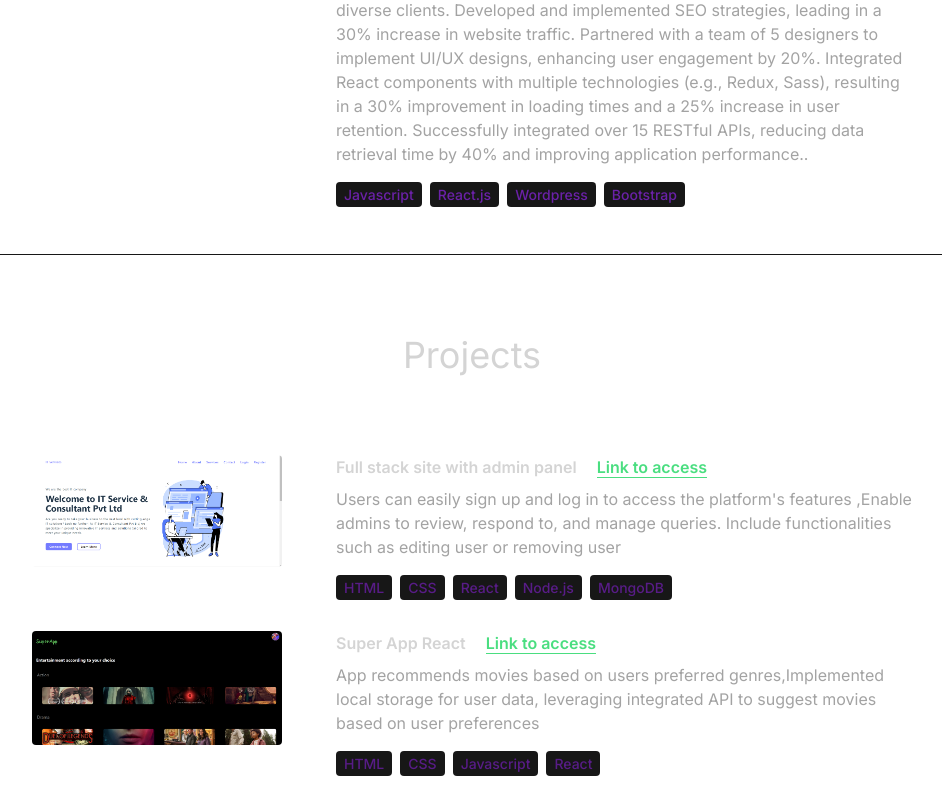
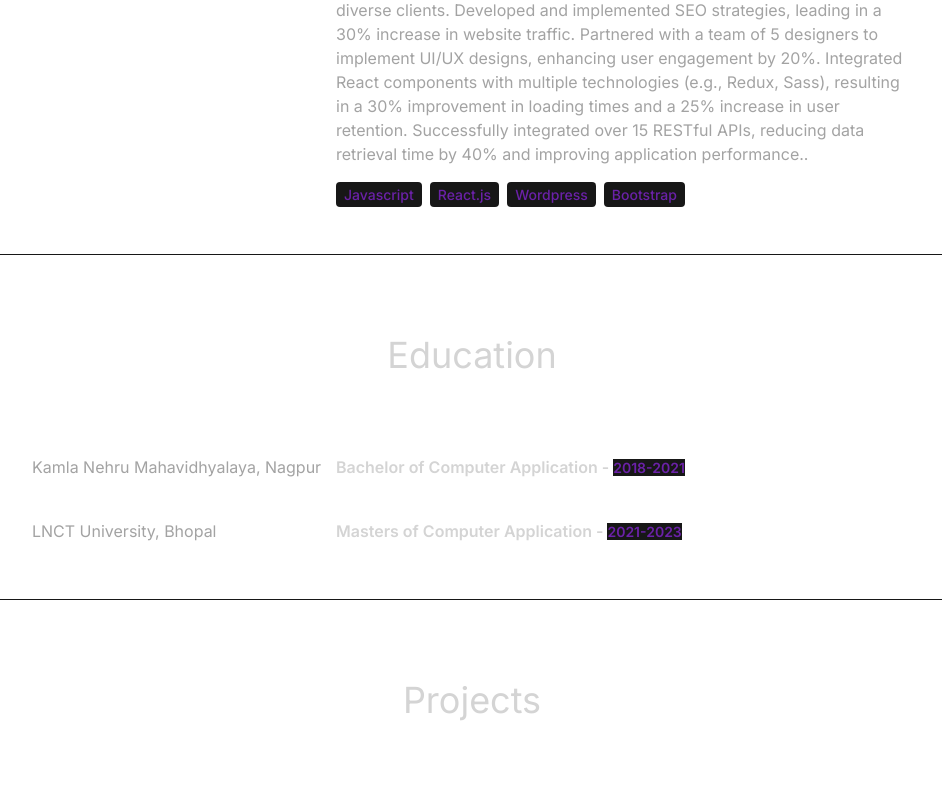
Before and after one commit to abhisheksahu504/Portfolio-Project, a React (Vite) app: page / in a window 1280 px wide. Shown: the part 2245-3042 px from the top of the page, without its empty margins (168-1110 px from the left). Built offline with nearby package versions, Linux system fonts and the light colour scheme.

Commit message:
Education section done

```diff
--- a/src/App.jsx
+++ b/src/App.jsx
@@ -6,6 +6,7 @@ import Technologies from "./components/Technologies";
 import Experience from "./components/Experience";
 import Projects from "./components/Projects";
 import Contact from "./components/Contact";
+import Education from "./components/Education";
 
 const App = () => {
   return (
@@ -20,6 +21,7 @@ const App = () => {
         <About />
         <Technologies />
         <Experience />
+        <Education />
         <Projects />
         <Contact />
       </div>
--- /dev/null
+++ b/src/components/Education.jsx
@@ -0,0 +1,47 @@
+import { motion } from "framer-motion";
+import { EDUCATIONS } from "../constants";
+const Education = () => {
+  return (
+    <div className="border-b border-neutral-900 pb-4">
+      <motion.h2
+        whileInView={{ opacity: 1, y: 0 }}
+        initial={{ opacity: 0, y: -100 }}
+        transition={{ duration: 1 }}
+        className="text-4xl text-center my-20"
+      >
+        Education
+      </motion.h2>
+      <div>
+        {EDUCATIONS.map((education, index) => (
+          <div className="mb-8 flex flex-wrap lg:justify-center" key={index}>
+            <motion.div
+              whileInView={{ opacity: 1, x: 0 }}
+              initial={{ opacity: 0, x: -100 }}
+              transition={{ duration: 1 }}
+              className="w-full lg:w-1/4"
+            >
+              <p className="mb-2 text-m text-neutral-400">
+                {education.institute}
+              </p>
+            </motion.div>
+            <motion.div
+              whileInView={{ opacity: 1, x: 0 }}
+              initial={{ opacity: 0, x: 100 }}
+              transition={{ duration: 1 }}
+              className="w-full max-w-xl lg:w-3/4"
+            >
+              <h6 className="font-semibold">
+                {education.course} -&nbsp;
+                <span className="text-purple-800 text-sm bg-neutral-900">
+                  {education.year}
+                </span>
+              </h6>
+            </motion.div>
+          </div>
+        ))}
+      </div>
+    </div>
+  );
+};
+
+export default Education;
--- a/src/constants/index.js
+++ b/src/constants/index.js
@@ -17,6 +17,19 @@ Integrated React components with multiple technologies (e.g., Redux, Sass), resu
 a 25% increase in user retention.
 Successfully integrated over 15 RESTful APIs, reducing data retrieval time by 40% and improving application performance..`,
     technologies: ["Javascript", "React.js", "Wordpress", "Bootstrap"],
+  },
+];
+
+export const EDUCATIONS = [
+  {
+    institute: "Kamla Nehru Mahavidhyalaya, Nagpur",
+    course: "Bachelor of Computer Application",
+    year: "2018-2021",
+  },
+  {
+    institute: "LNCT University, Bhopal",
+    course: "Masters of Computer Application",
+    year: "2021-2023",
   },
 ];
 
```
